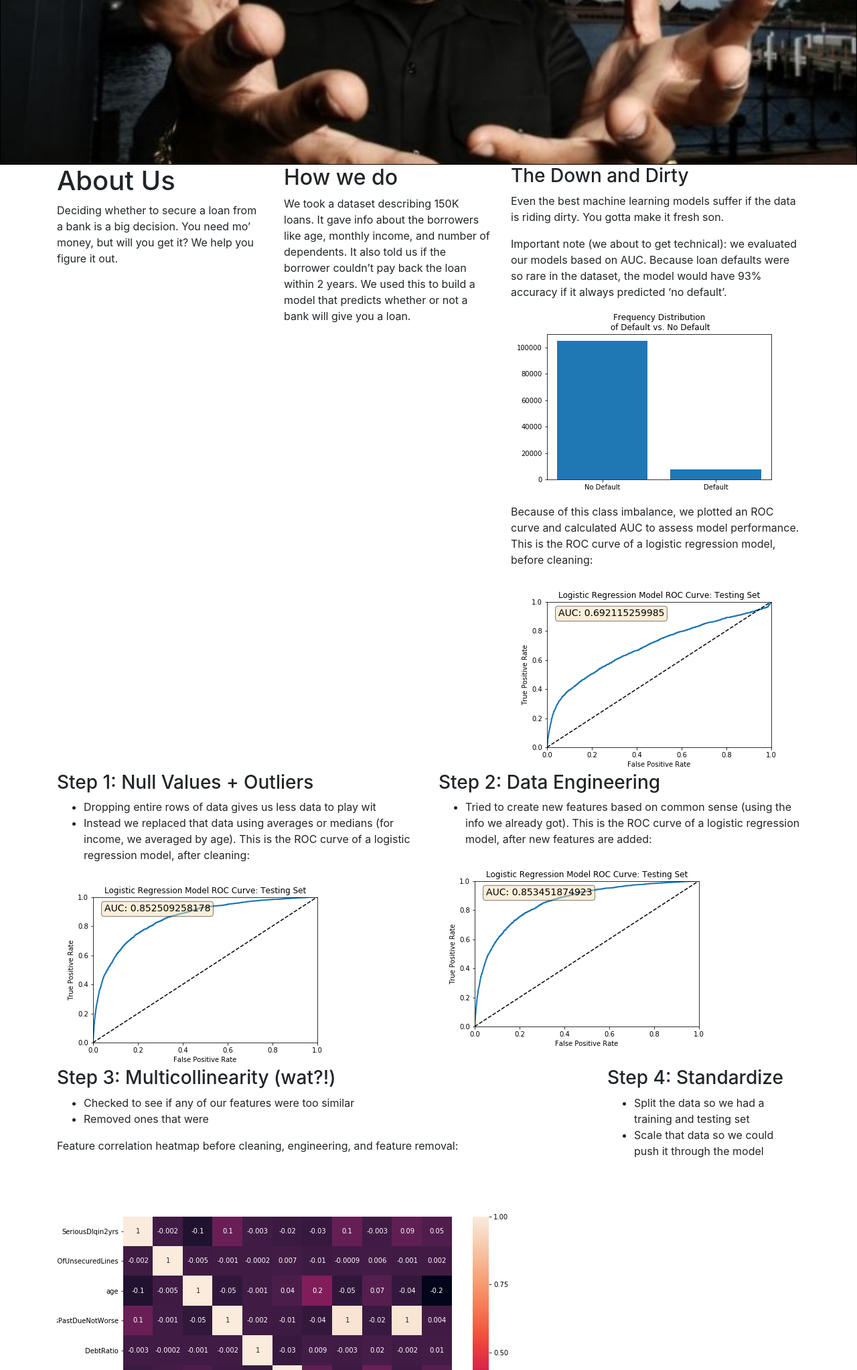
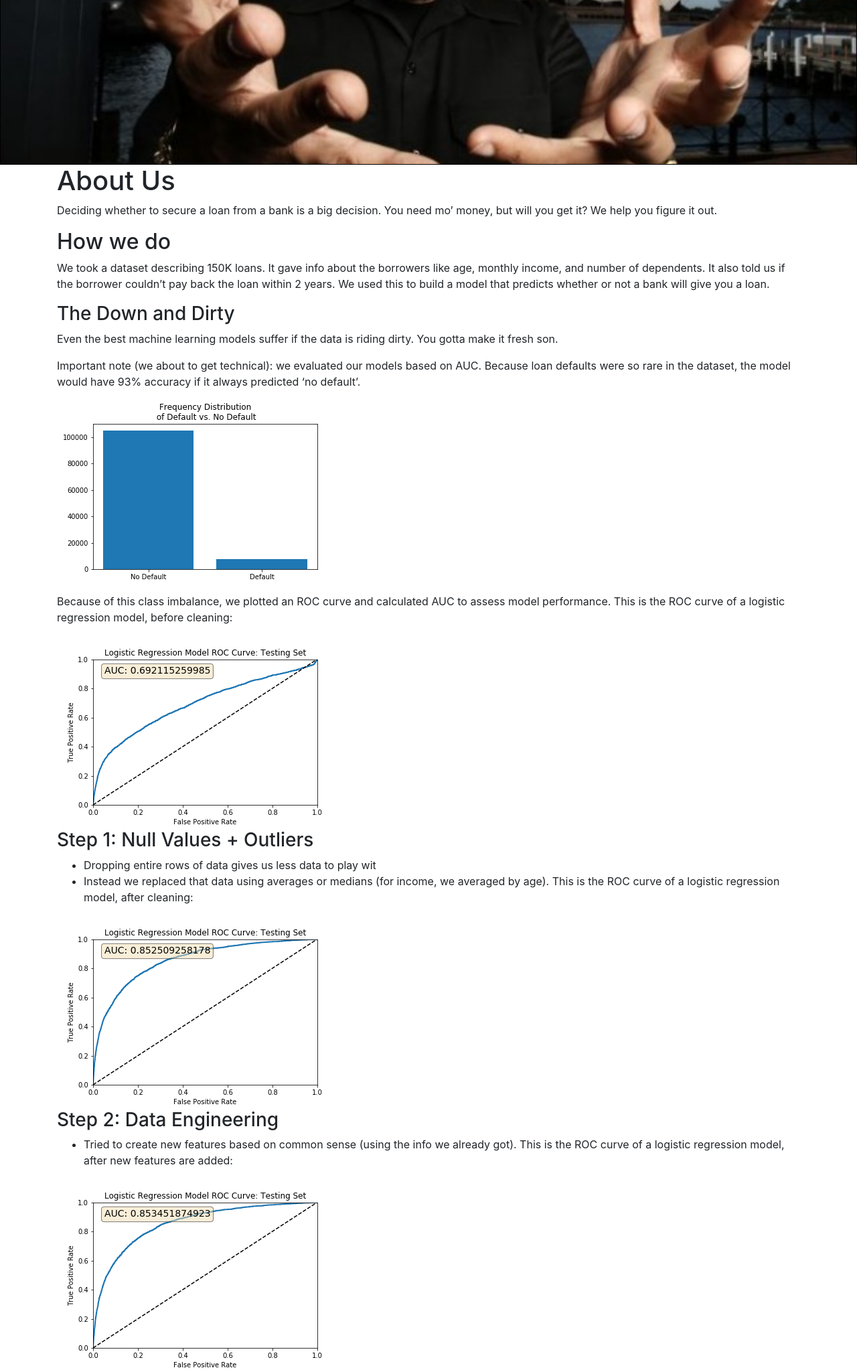
Before and after one commit to MaxParry/financial_distress, a Flask app: template templates/about.html in a window 1280 px wide. Shown: the part 340-2386 px from the top of the page at 67% size. Run offline with Flask 2, Linux system fonts and the light colour scheme; the template is opened without the code that fills it, so the values that code supplies are empty; parts of the project's set-up code (start-up, migrations or seed data) failed here and were passed over; some libraries are stand-ins or nearby versions.

Commit message:
removed row, col from divs in about.html

```diff
--- a/templates/about.html
+++ b/templates/about.html
@@ -56,16 +56,16 @@
             </div>
 
             <div class="container">
-                <div class='row'>
-                    <div class='col'>
+                <div class=''>
+                    <div class=''>
                         <h1>About Us</h1>
                         <p>Deciding whether to secure a loan from a bank is a big decision. You need mo’ money, but will you get it? We help you figure it out.</p>
                     </div>
-                    <div class='col'>
+                    <div class=''>
                         <h2>How we do</h2>
                         <p>We took a dataset describing 150K loans. It gave info about the borrowers like age, monthly income, and number of dependents. It also told us if the borrower couldn’t pay back the loan within 2 years. We used this to build a model that predicts whether or not a bank will give you a loan.</p>
                     </div>
-                    <div class='col'>
+                    <div class=''>
                         <h3>The Down and Dirty</h3>
                         <p>Even the best machine learning models suffer if the data is riding dirty. You gotta make it fresh son.</p>
                         <p>Important note (we about to get technical): we evaluated our models based on AUC. Because loan defaults were so rare in the dataset, the model would have 93% accuracy if it always predicted ‘no default’.</p>
@@ -73,7 +73,7 @@
                         <p>Because of this class imbalance, we plotted an ROC curve and calculated AUC to assess model performance. This is the ROC curve of a logistic regression model, before cleaning:</p>
                         <img src='../static/images/ROC_1_lr_dropna_only.png'>
                     </div>
-                    <div class='col'>
+                    <div class=''>
                         <h3>Step 1: Null Values + Outliers</h3>
                         <ul>
                             <li>Dropping entire rows of data gives us less data to play wit</li>
@@ -81,14 +81,14 @@
                         </ul>
                         <img src='../static/images/ROC_2_lr_after_cleaning.png'>
                     </div>
-                    <div class='col'>
+                    <div class=''>
                         <h3>Step 2: Data Engineering</h3>
                         <ul>
                             <li>Tried to create new features based on common sense (using the info we already got). This is the ROC curve of a logistic regression model, after new features are added:</li>
                         </ul>
                         <img src='../static/images/ROC_3_lr_after_engineering.png'>
                     </div>
-                    <div class='col'>
+                    <div class=''>
                         <h3>Step 3: Multicollinearity (wat?!)</h3>
                         <ul>
                             <li>Checked to see if any of our features were too similar</li>
@@ -99,14 +99,14 @@
                         <p>Feature correlation heatmap after cleaning, engineering, and feature removal:</p>
                         <img src='../static/images/heatmap_2_after_cleaning_and_engineering.png'>
                     </div>
-                    <div class='col'>
+                    <div class=''>
                         <h3>Step 4: Standardize</h3>
                         <ul>
                             <li>Split the data so we had a training and testing set</li>
                             <li>Scale that data so we could push it through the model</li>
                         </ul>
                     </div>
-                    <div class='col'>
+                    <div class=''>
                         <h3>Step 5: Fit It</h3>
                         <ul>
                             <li>Tested a couple different models to see which had the best AUC score</li>
@@ -119,7 +119,7 @@
                         </ul>
                         <img src='../static/images/ROC_7_ens_after_tuning.png'>
                     </div>
-                    <div class='col'>
+                    <div class=''>
                         <h3>Step 6: Predict It</h3>
                         <ul>
                             <li>Use those two models to let you know if you qualify based on the info you provide</li>
```
Also changed, not shown: 1 other file.
